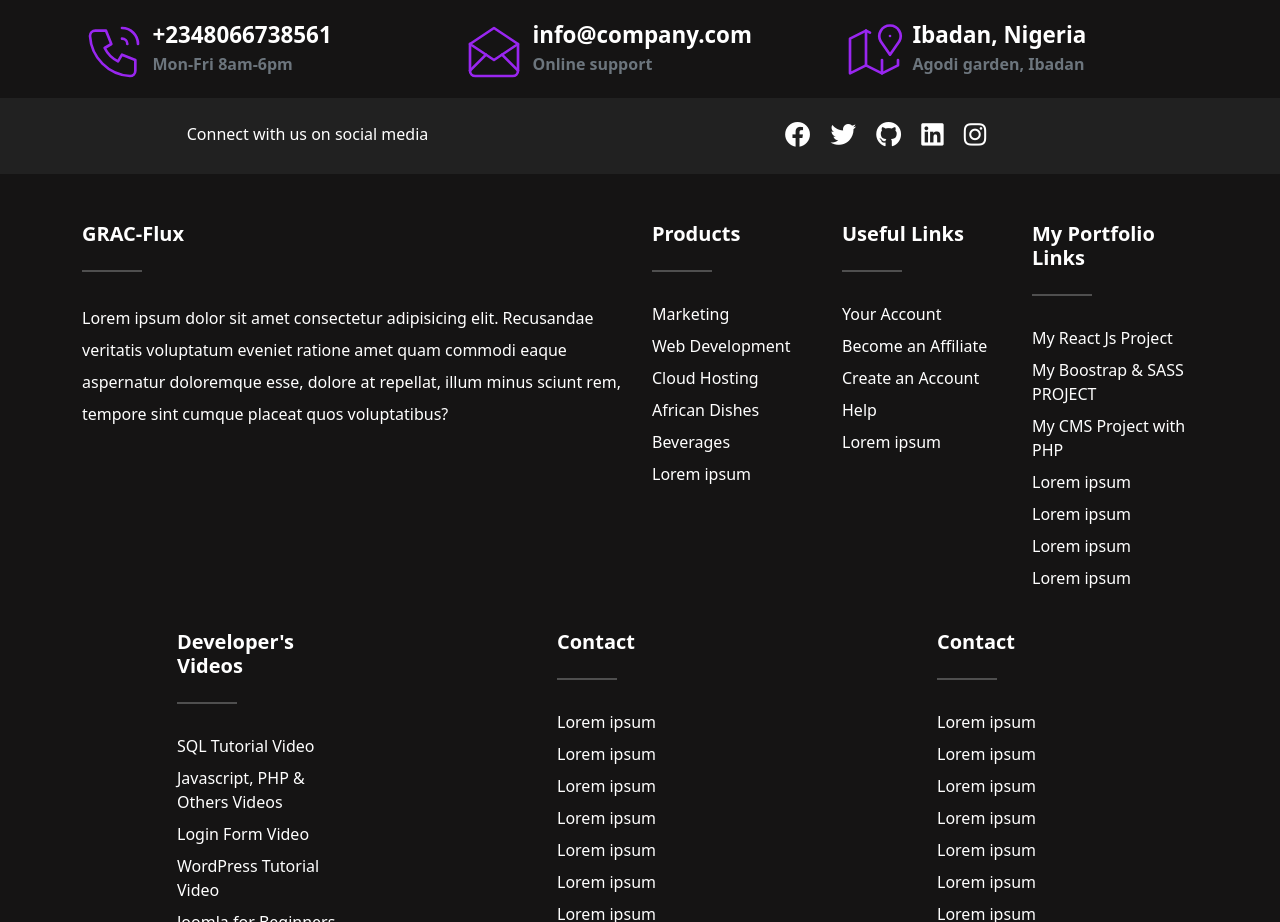
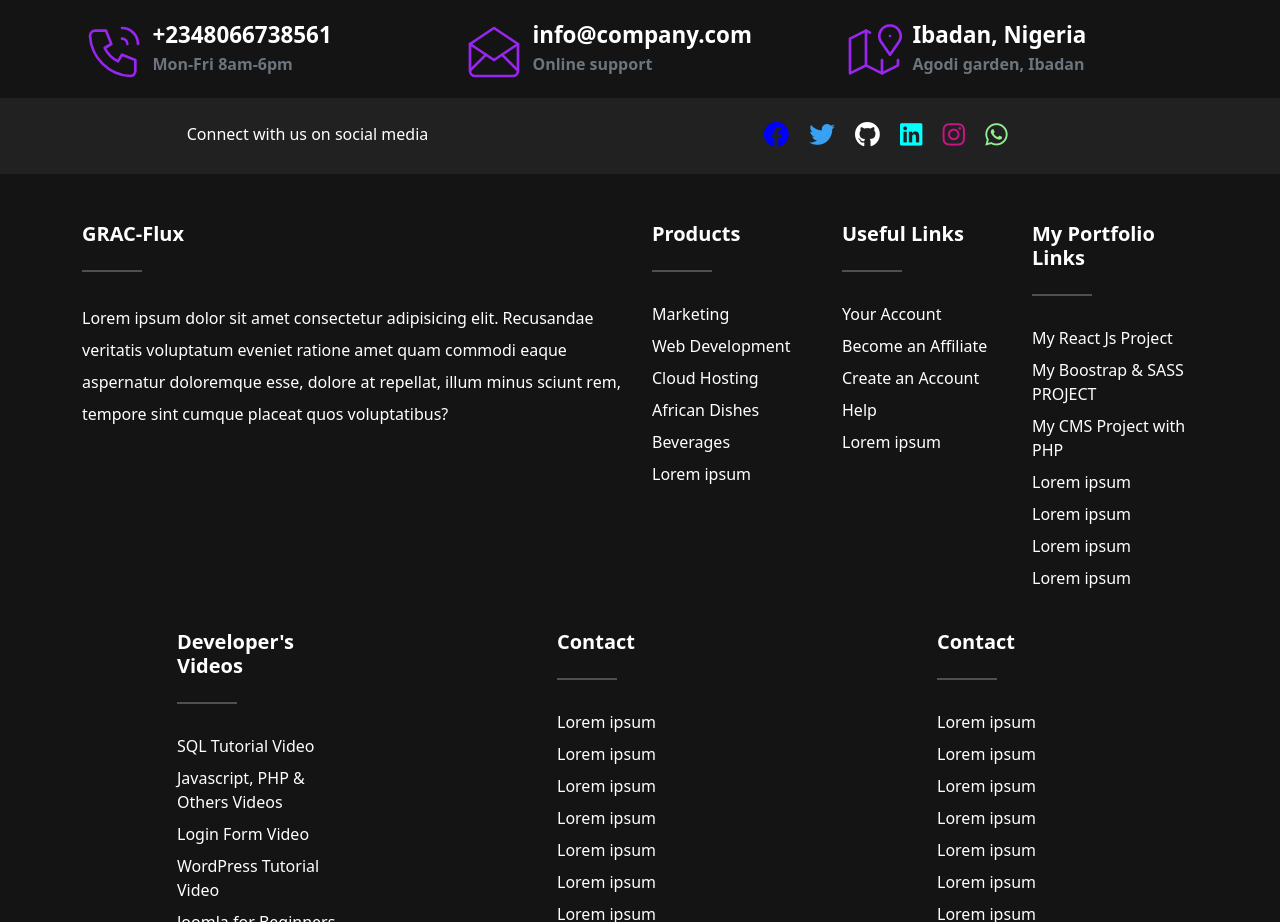
Before and after one commit to olasquare202/Boostrap-V5-Project-with-SASS, a website: page index.html in a window 1280 px wide. Shown: the part 9620-10542 px from the top of the page. Drawn offline with Linux system fonts and the light colour scheme.

Commit message:
whatsapp link added

```diff
--- a/index.html
+++ b/index.html
@@ -1061,11 +1061,12 @@
         Connect with us on social media
       </div>
       <div class="col-lg-7 col-md-6">
-        <a href="https://facebook.com/esan.olaoluwa1" target="_blank"><i class="fab fa-facebook"></i></a>
-        <a href="https://lnkd.in/d64RJSc6" target="_blank"><i class="fab fa-twitter"></i></a>
+        <a href="https://facebook.com/esan.olaoluwa1" target="_blank" style="color:blue"><i class="fab fa-facebook"></i></a>
+        <a href="https://lnkd.in/d64RJSc6" target="_blank" style="color: #38a1f3;"><i class="fab fa-twitter"></i></a>
         <a href="https://github.com/olasquare202" target="_blank"><i class="fab fa-github"></i></a>
-        <a href="https://www.linkedin.com/in/olaoluwa-esan-367b441bb" target="_blank"><i class="fab fa-linkedin"></i></a>
-        <a href="#"><i class="fab fa-instagram"></i></a>
+        <a href="https://www.linkedin.com/in/olaoluwa-esan-367b441bb" target="_blank" style="color: aqua;"><i class="fab fa-linkedin"></i></a>
+        <a href="#"><i class="fab fa-instagram" target="_blank" style="color: mediumvioletred;"></i></a>
+        <a href="https://whatsapp.com/dl/" target="_blank" style="color: lightgreen;"><i class="fab fa-whatsapp"></i></a>
       </div>
       </div>
     </div>
```
Also changed, not shown: scss/sections/_footer.scss (+8 -0 lines).
